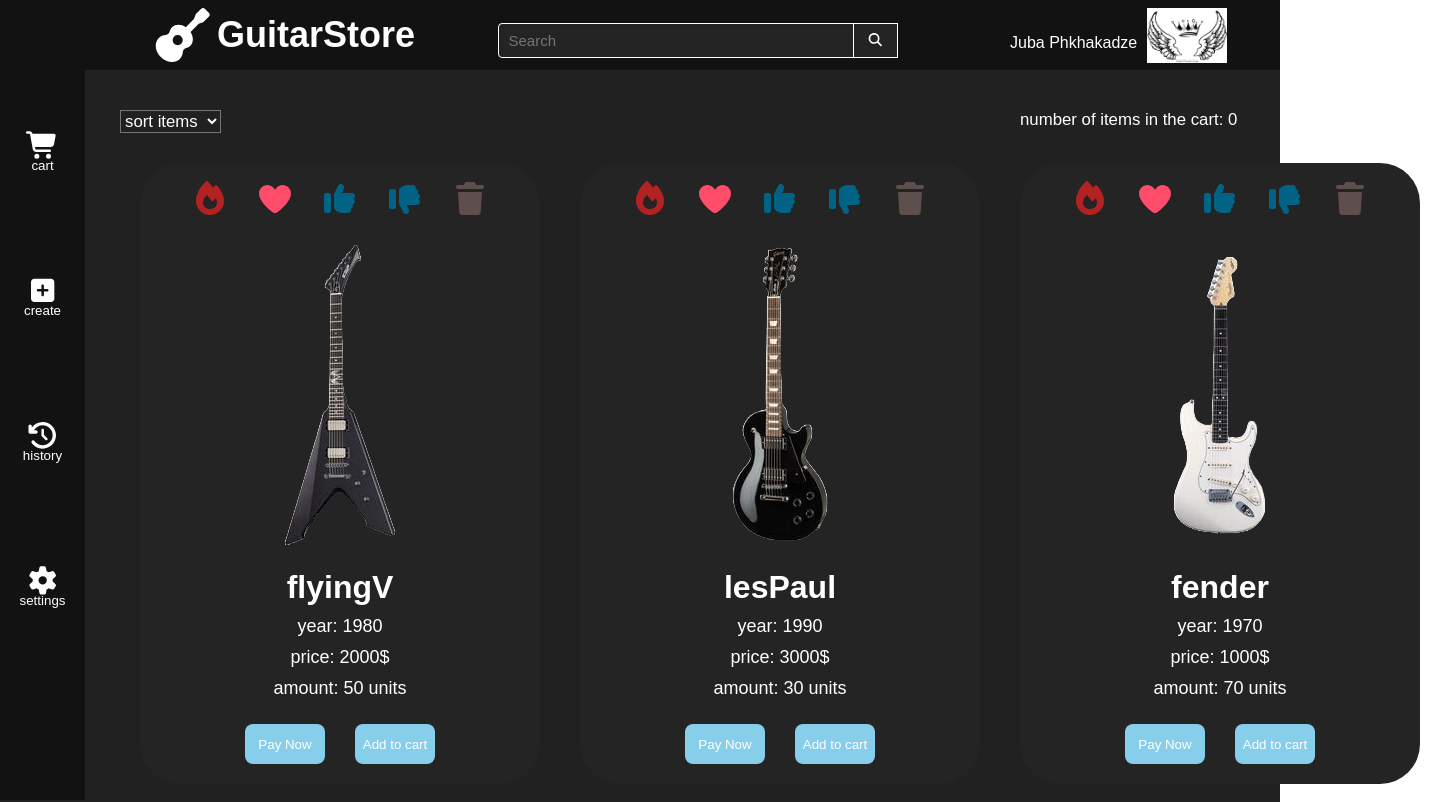
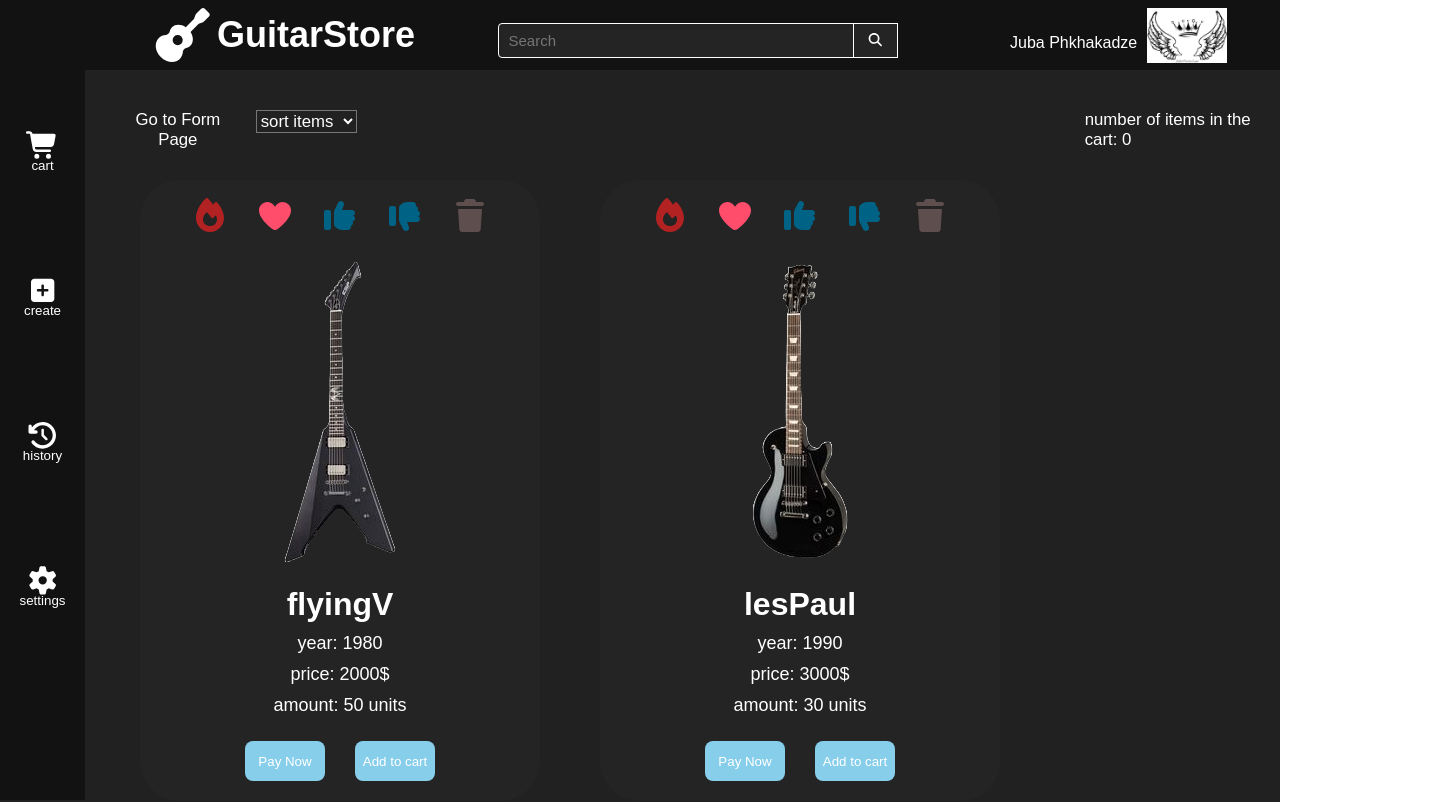
Before and after one commit to PhkhakadzeJumber/react-app1, a React (Create React App) app: page /#/ in a window 1280 px wide. Shown: the top 802 px of the page, 1450 px wide, since content can reach past the window. Built offline with nearby package versions, Linux system fonts and the light colour scheme.

Commit message:
changed added 2 dynamic routes

```diff
--- a/package.json
+++ b/package.json
@@ -28,5 +28,9 @@
       "last 1 firefox version",
       "last 1 safari version"
     ]
+  },
+  "devDependencies": {
+    "@testing-library/jest-dom": "^6.9.1",
+    "@testing-library/react": "^16.3.2"
   }
 }
--- a/src/App.jsx
+++ b/src/App.jsx
@@ -10,6 +10,8 @@ import Page2 from './page2.jsx';
 import LoginSignup from './LoginSignup.jsx';
 import Pay from './Pay.jsx';
 import Congratulations from './Congratulations.jsx';
+import DynamicPage from './DynamicPage.jsx';
+import FormPage from './FormPage.jsx';
 
 function App() {
 
@@ -42,6 +44,8 @@ function App() {
           <Route path="/LoginSignup" element={<LoginSignup/>}/>
           <Route path="/Pay" element={<Pay sum={sum}/>}/>
           <Route path="/Congratulations" element={<Congratulations cart={cart} setCart={setCart} sum={sum} setSum={setSum}/>}/>
+          <Route path="/product/:id" element={<DynamicPage />} />
+          <Route path="/form" element={<FormPage />} />
 
         </Route>
       </Routes>
--- /dev/null
+++ b/src/DynamicPage.jsx
@@ -0,0 +1,46 @@
+import React from "react";
+import { useParams, useNavigate } from "react-router-dom";
+import "./dynamic.css";
+
+import flyingV from './assets/flyingV.png';
+import lesPaul from './assets/lesPaul.png';
+import Fender from './assets/fender.png';
+import Explorer from './assets/explorer.png';
+import ESP_LTD from './assets/ESP_LTD.png';
+import rhoadsV from './assets/rhoadsV.png';
+import Telecaster from './assets/telecaster.png';
+import Ibanez from './assets/ibanez.png';
+import acoustic from './assets/acoustic.png';
+
+const og_guitars = [
+  { image: flyingV,    name: "flyingV",    year: 1980, price: 2000, amount: 50  },
+  { image: lesPaul,    name: "lesPaul",    year: 1990, price: 3000, amount: 30  },
+  { image: Fender,     name: "fender",     year: 1970, price: 1000, amount: 70  },
+  { image: Explorer,   name: "explorer",   year: 1985, price: 2500, amount: 20  },
+  { image: ESP_LTD,    name: "ESP_LTD",    year: 2000, price: 500,  amount: 100 },
+  { image: rhoadsV,    name: "rhoadsV",    year: 2005, price: 4000, amount: 5   },
+  { image: Telecaster, name: "telecaster", year: 1975, price: 1500, amount: 90  },
+  { image: Ibanez,     name: "ibanez",     year: 1992, price: 3500, amount: 40  },
+  { image: acoustic,   name: "acoustic",   year: 2020, price: 200,  amount: 200 },
+];
+
+function DynamicPage() {
+  const { id } = useParams();
+  const navigate = useNavigate();
+  const guitar = og_guitars.find(g => g.name === id);
+
+  if (!guitar) return <div className="dynamic-container"><h1>Guitar not found</h1></div>;
+
+  return (
+    <div className="dynamic-container">
+      <button className="dynamic-back" onClick={() => navigate(-1)}>← Back</button>
+      <img src={guitar.image} alt={guitar.name} className="dynamic-image" />
+      <h1>{guitar.name}</h1>
+      <p>Year: {guitar.year}</p>
+      <p>Price: ${guitar.price}</p>
+      <p>In stock: {guitar.amount} units</p>
+    </div>
+  );
+}
+
+export default DynamicPage;
--- a/src/GuitarCard.jsx
+++ b/src/GuitarCard.jsx
@@ -1,12 +1,14 @@
 import React from 'react';
 import './guitars.css'
 
-import { Link } from 'react-router-dom';
+import { Link, useNavigate } from 'react-router-dom';
 
 import { FontAwesomeIcon } from '@fortawesome/react-fontawesome';
 import { faFire, faHeart, faThumbsUp, faThumbsDown, faTrash } from '@fortawesome/free-solid-svg-icons';
 
 function GuitarCard({guitar, updateCart, onAddToCart, setSum}) {
+
+  const navigate = useNavigate();
 
   const handleClick = () => {
     onAddToCart()
@@ -27,11 +29,12 @@ function GuitarCard({guitar, updateCart, onAddToCart, setSum}) {
         <FontAwesomeIcon icon={faTrash} size='2x' className='trash-button'/>
       </div>
 
-    <div className='guitar-image'>
+      {/* Clicking image or name navigates to the dynamic page */}
+      <div className='guitar-image' onClick={() => navigate(`/product/${guitar.name}`)} style={{cursor: 'pointer'}}>
         <img src={guitar.image} alt={guitar.name} />
       </div>
 
-    <div className='guitar-name'>
+      <div className='guitar-name' onClick={() => navigate(`/product/${guitar.name}`)} style={{cursor: 'pointer'}}>
         <h1>{guitar.name}</h1>
       </div>
 
--- a/src/Home.jsx
+++ b/src/Home.jsx
@@ -2,7 +2,7 @@ import React from 'react';
 import GuitarCard from './GuitarCard';
 import "./guitars.css";
 
-import { useOutletContext } from "react-router-dom";
+import { useOutletContext, useNavigate } from "react-router-dom";
 import { useState, useEffect } from 'react';
 
 import flyingV from './assets/flyingV.png';
@@ -15,83 +15,64 @@ import Telecaster from './assets/telecaster.png';
 import Ibanez from './assets/ibanez.png';
 import acoustic from './assets/acoustic.png';
 
-function Home({cart, setCart, setSum}) {
+const og_guitars = [
+  { image: flyingV,   name: "flyingV",    year: 1980, price: 2000, amount: 50  },
+  { image: lesPaul,   name: "lesPaul",    year: 1990, price: 3000, amount: 30  },
+  { image: Fender,    name: "fender",     year: 1970, price: 1000, amount: 70  },
+  { image: Explorer,  name: "explorer",   year: 1985, price: 2500, amount: 20  },
+  { image: ESP_LTD,   name: "ESP_LTD",   year: 2000, price: 500,  amount: 100 },
+  { image: rhoadsV,   name: "rhoadsV",    year: 2005, price: 4000, amount: 5   },
+  { image: Telecaster,name: "telecaster", year: 1975, price: 1500, amount: 90  },
+  { image: Ibanez,    name: "ibanez",     year: 1992, price: 3500, amount: 40  },
+  { image: acoustic,  name: "acoustic",   year: 2020, price: 200,  amount: 200 },
+];
 
-  const guitar1 = {image: flyingV, name: "flyingV", year: 1980, price: 2000, amount: 50};
-  const guitar2 = {image: lesPaul, name: "lesPaul", year: 1990, price: 3000, amount: 30};
-  const guitar3 = {image: Fender, name: "fender", year: 1970, price: 1000, amount: 70};
-  const guitar4 = {image: Explorer, name: "explorer", year: 1985, price: 2500, amount: 20};
-  const guitar5 = {image: ESP_LTD, name: "ESP_LTD", year: 2000, price: 500, amount: 100};
-  const guitar6 = {image: rhoadsV, name: "rhoadsV", year: 2005, price: 4000, amount: 5};
-  const guitar7 = {image: Telecaster, name: "telecaster", year: 1975, price: 1500, amount: 90};
-  const guitar8 = {image: Ibanez, name: "ibanez", year: 1992, price: 3500, amount: 40};
-  const guitar9 = {image: acoustic, name: "acoustic", year: 2020, price: 200, amount: 200};
+function Home({ cart, setCart, setSum }) {
 
-  const og_guitars = [guitar1, guitar2, guitar3, guitar4, guitar5, guitar6, guitar7, guitar8, guitar9];
+  const navigate = useNavigate();
 
   const [guitars, setGuitars] = useState(og_guitars);
+  const [counter, setCounter] = useState(0);
 
   const searchQuery = useOutletContext();
-  console.log("searchQuery from context:", searchQuery);
 
   useEffect(() => {
-    if(searchQuery.trim() != "") {
-      const filteredGuitars =
-        og_guitars.filter((guitar) => guitar.name.toLowerCase().includes(searchQuery.toLowerCase()));
-      setGuitars(filteredGuitars);
+    if (searchQuery.trim() !== "") {
+      setGuitars(og_guitars.filter(g =>
+        g.name.toLowerCase().includes(searchQuery.toLowerCase())
+      ));
     } else {
       setGuitars(og_guitars);
     }
   }, [searchQuery]);
 
   function sortGuitars(type) {
-    let sortedArray = [...guitars];
+    if (type === "") { setGuitars(og_guitars); return; }
 
-    if(type == "") {
-      setGuitars(og_guitars);
-      return;
+    const sorted = [...guitars].sort((a, b) => {
+      if (type === "name") return a.name.localeCompare(b.name);
+      return a[type] - b[type];
+    });
+
+    setGuitars(sorted);
   }
 
-    switch(type) {
-      case "name":
-        sortedArray.sort((a, b) => a.name.localeCompare(b.name));
-        break;
-      case "year":
-        sortedArray.sort((a, b) => a.year - b.year);
-        break;
-      case "price":
-        sortedArray.sort((a, b) => a.price - b.price);
-        break;
-      case "amount":
-        sortedArray.sort((a, b) => a.amount - b.amount);
-        break;
+  const updateCart = (guitar) => {
+    if (!cart.includes(guitar)) {
+      setCart(prev => [...prev, guitar]);
     }
-
-    setGuitars(sortedArray);
-  }
-
-  console.log("Guitars array:", guitars);
-
-  const [counter, setCounter] = useState(0);
-
-  const incrementCounter = () => setCounter(counter + 1);
-
-  const updateCart = (guitar) => {
-    if(!cart.includes(guitar)) {
-      setCart((prevCart) => [...prevCart, guitar])
-    }
-  }
-
-  console.log("cart array:", cart);
+  };
 
   return (
-
     <div className='homepage-container'>
 
       <div className='sorting'>
+        <button className='form-button' onClick={() => navigate("/form")}>
+          Go to Form Page
+        </button>
 
         <div className='sort-by'>
-        <select className='sort' onChange={(e) => sortGuitars(e.target.value)}>
+          <select className='sort' onChange={e => sortGuitars(e.target.value)}>
             <option value="">sort items</option>
             <option value="name">by name</option>
             <option value="year">by year</option>
@@ -103,25 +84,22 @@ function Home({cart, setCart, setSum}) {
         <div className='num-in-cart'>
           <span className='cart-number'>number of items in the cart: {counter}</span>
         </div>
-
       </div>
 
       <div className='website-content'>
-      <div className='first-col'>
-      {guitars.filter((_, index) => index % 3 == 0).map((guitar) => (<GuitarCard key={guitar.name} guitar={guitar} updateCart={updateCart} onAddToCart={incrementCounter} setSum={setSum}/> ))}
-      </div>
-      <div className='second-col'>
-      {guitars.filter((_, index) => index % 3 == 1).map((guitar) => (<GuitarCard key={guitar.name} guitar={guitar} updateCart={updateCart} onAddToCart={incrementCounter} setSum={setSum}/> ))}
-      </div>
-      <div className='third-col'>
-      {guitars.filter((_, index) => index % 3 == 2).map((guitar) => (<GuitarCard key={guitar.name} guitar={guitar} updateCart={updateCart} onAddToCart={incrementCounter} setSum={setSum}/> ))}
-      </div>
+        {guitars.map(guitar => (
+          <GuitarCard
+            key={guitar.name}
+            guitar={guitar}
+            updateCart={updateCart}
+            onAddToCart={() => setCounter(c => c + 1)}
+            setSum={setSum}
+          />
+        ))}
       </div>
 
     </div>
-
   );
-
 }
 
-export default Home
+export default Home;
--- /dev/null
+++ b/src/dynamic.css
@@ -0,0 +1,34 @@
+.dynamic-container {
+  min-height: 100vh;
+  background-color: #212121;
+  padding: 120px 60px 40px 60px;
+  font-family: Arial, Helvetica, sans-serif;
+  color: white;
+  display: flex;
+  flex-direction: column;
+  align-items: center;
+  justify-content: center;
+  gap: 12px;
+}
+
+.dynamic-back {
+  background: none;
+  border: none;
+  color: #aaa;
+  font-size: 1rem;
+  cursor: pointer;
+  width: fit-content;
+  transition: color 0.15s;
+  align-self: flex-start;
+  margin-left: 50px;
+}
+
+.dynamic-back:hover {
+  color: white;
+}
+
+.dynamic-image {
+  max-width: 300px;
+  border-radius: 16px;
+  object-fit: contain;
+}
--- /dev/null
+++ b/src/form.css
@@ -0,0 +1,26 @@
+.form-container {
+    display: flex;
+    flex-direction: column;
+    align-items: center;
+    justify-content: center;
+    height: 100vh;
+}
+
+.form-input {
+    padding: 10px;
+    font-size: 16px;
+    margin-bottom: 20px;
+    width: 300px;
+    border: 1px solid #ccc;
+    border-radius: 4px;
+}
+
+.form-button2 {
+    padding: 10px 20px;
+    font-size: 16px;
+    background-color: #007BFF;
+    color: white;
+    border: none;
+    border-radius: 4px;
+    cursor: pointer;
+}
--- a/src/guitars.css
+++ b/src/guitars.css
@@ -12,7 +12,15 @@
   display: flex;
   margin-bottom: 30px;
   margin-left: 30px;
+  gap: 20px;
+}
 
+.form-button {
+  font-size: 105%;
+  background-color: #212121;
+  border-style: hidden;
+  color: white;
+  cursor: pointer;
 }
 
 .sort-by {
@@ -31,6 +39,8 @@
 .website-content {
   margin-left: 40px;
   display: flex;
+  flex-wrap: wrap;
+  gap: 20px;
 }
 
 .guitar {
```
Also changed, not shown: src/FormPage.jsx (added, +34 -0 lines), 2 other files (tests, documents, lock files or other folders). Lines whose indentation alone changed are shown as unchanged.
